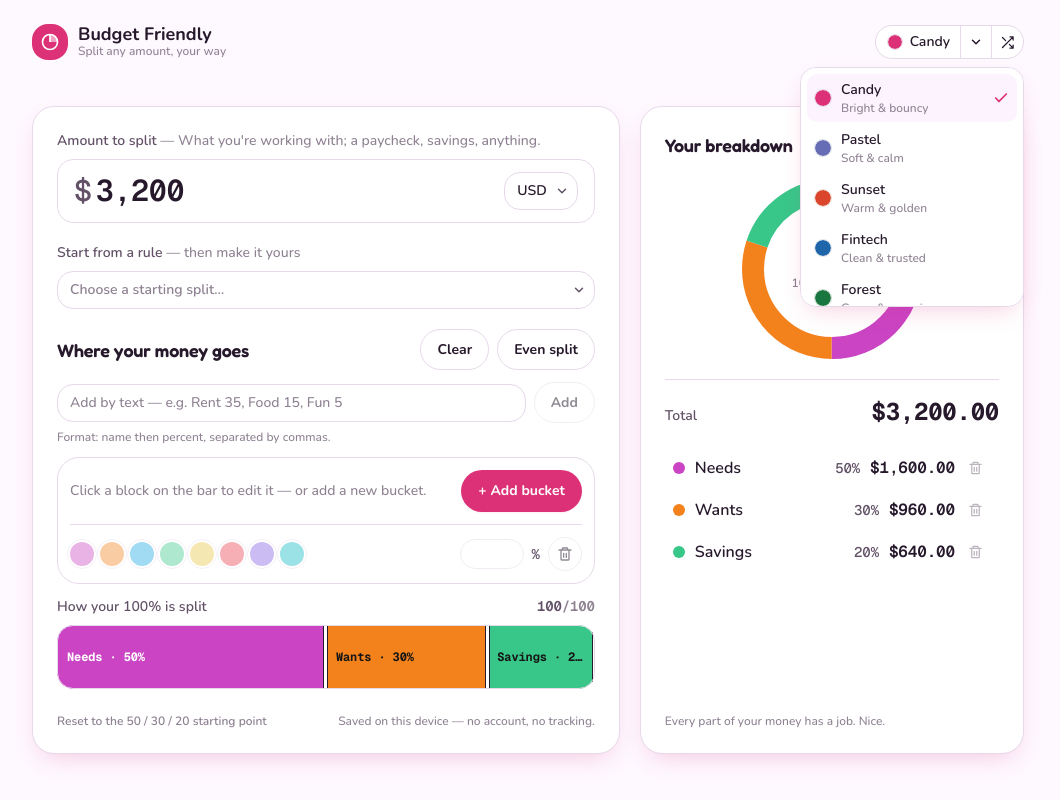
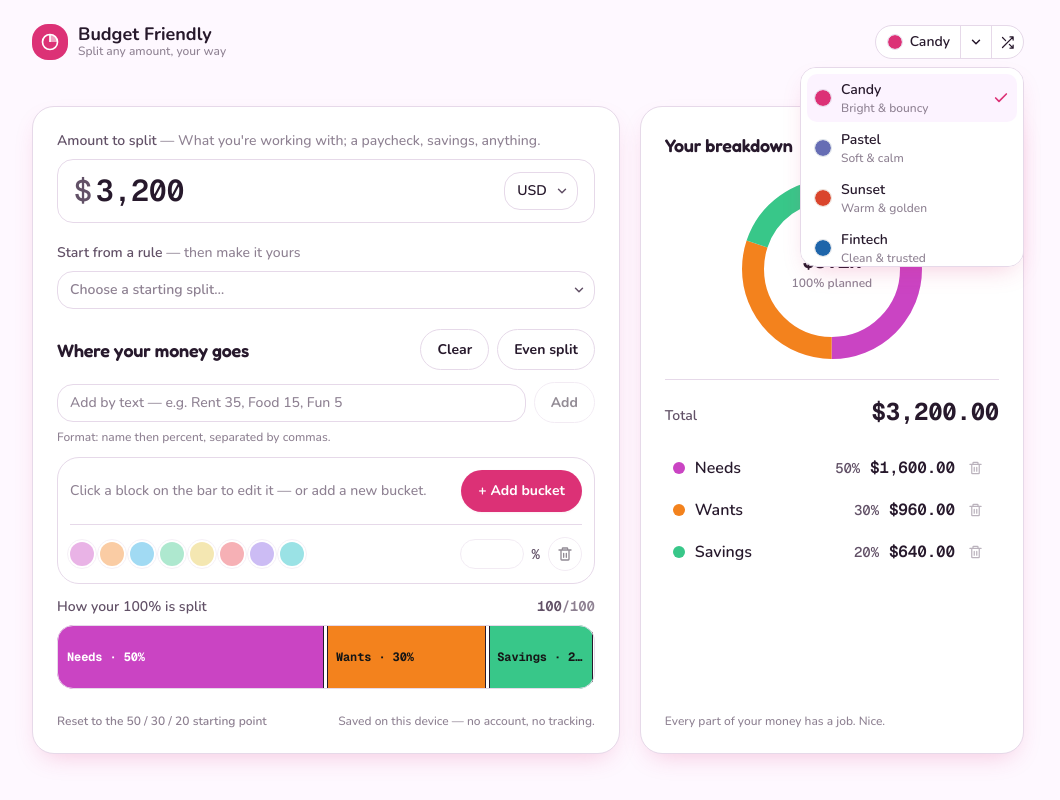
Before and after one commit to johnnysedh3lllo/budget-friendly, a Next.js app: page / in a window 1280 px wide. Both pictures are taken after a click on the button 1088 px from the left and 42 px from the top of the page. Shown: the whole page, without its empty margins (112-1172 px from the left). Built offline with nearby package versions, Linux system fonts and the light colour scheme.

Commit message:
fix: shorten theme menu so it doesn't run over the summary
Co-Authored-By: Claude Opus 4.8 (1M context) <noreply@anthropic.com>

```diff
--- a/components/ThemeSwitcher.tsx
+++ b/components/ThemeSwitcher.tsx
@@ -96,7 +96,7 @@ export default function ThemeSwitcher() {
           <div
             role="listbox"
             aria-label="Themes"
-            className="bf-scroll surface-raised absolute right-0 top-full z-30 mt-2 flex max-h-[min(15rem,60vh)] w-56 flex-col gap-0.5 overflow-y-auto p-1.5"
+            className="bf-scroll surface-raised absolute right-0 top-full z-30 mt-2 flex max-h-[min(12.5rem,55vh)] w-56 flex-col gap-0.5 overflow-y-auto p-1.5"
             style={{ borderRadius: "var(--radius-md)" }}
           >
             {THEMES.map((t) => {
```
